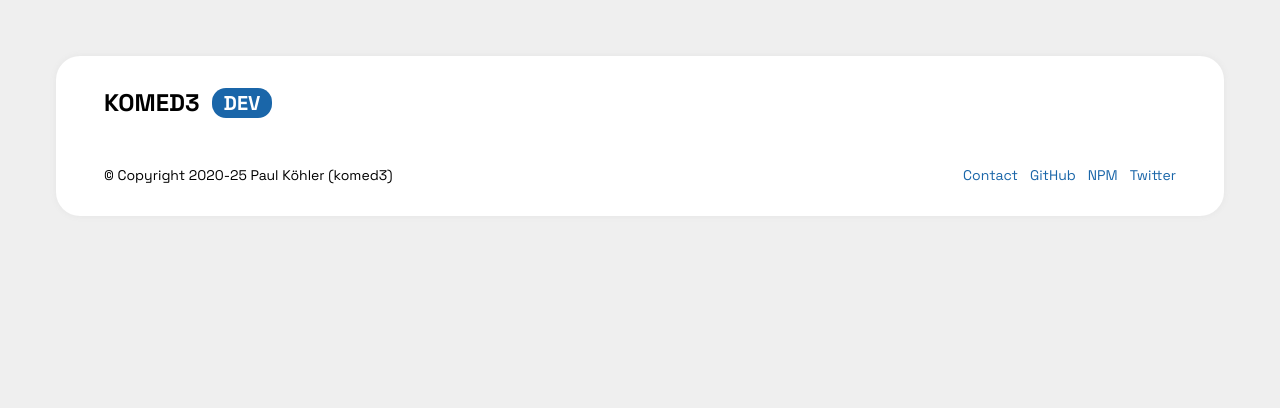
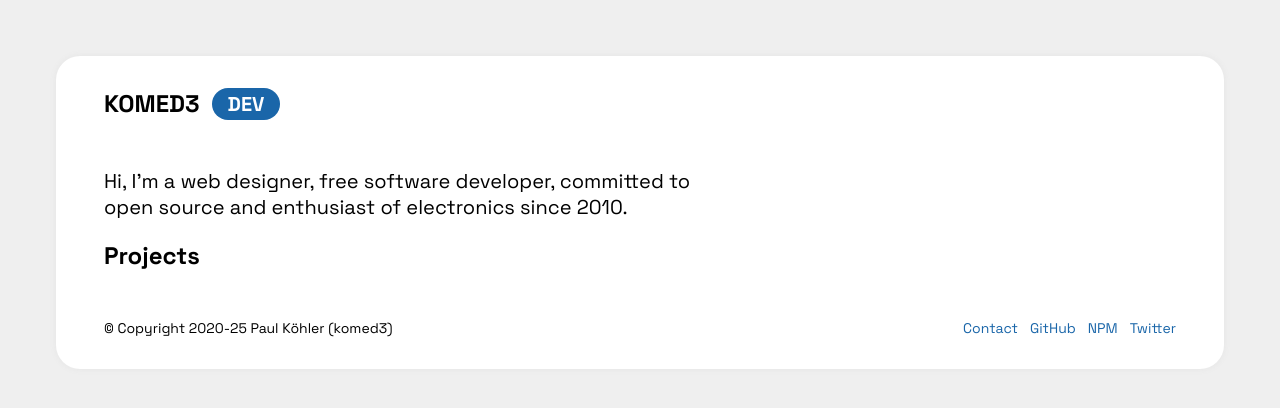
Before and after one commit to komed3/homepage, a plain HTML site: page index.html in a window 1280 px wide. Drawn offline with Linux system fonts and the light colour scheme.

Commit message:
add intro teaser text

```diff
--- a/index.html
+++ b/index.html
@@ -15,12 +15,21 @@
     <body>
         <div id="wrapper">
             <header role="banner">
-                <div class="teaser">
-                    <span class="name">komed3</span>
+                <h1 class="name">
+                    <span>komed3</span>
                     <span class="dev">dev</span>
+                </h1>
+            </header>
+            <main role="main">
+                <div class="intro">
+                    <p class="teaser">
+                        Hi, I’m a web designer, free software developer, committed to open source and enthusiast of electronics since 2010.
+                    </p>
                 </div>
-            </header>
-            <main role="main"></main>
+                <div class="projects">
+                    <h2 class="heading">Projects</h2>
+                </div>
+            </main>
             <footer>
                 <p class="credits">
                     &copy; Copyright 2020-25 Paul Köhler (komed3)
--- a/static/style.css
+++ b/static/style.css
@@ -40,23 +40,24 @@ header, footer {
     gap: 48px;
 }
 
-header .teaser {
+header .name {
     display: flex;
     flex-flow: row nowrap;
     align-items: center;
     gap: 12px;
+    margin: 0;
     line-height: 26px;
     text-transform: uppercase;
     font-size: 24px;
     font-weight: 900;
 }
 
-header .teaser .dev {
-    padding: 2px 12px;
+header .name .dev {
+    padding: 3px 16px;
     font-size: 20px;
     color: #fff;
     background: var( --accent );
-    border-radius: 14px;
+    border-radius: 16px;
 }
 
 footer .credits {
@@ -75,3 +76,11 @@ footer .contact {
 main {
     margin: 48px 0;
 }
+
+.intro {
+    max-width: 640px;
+}
+
+.intro .teaser {
+    font-size: 20px;
+}
```
Also changed, not shown: static/style.min.css.
